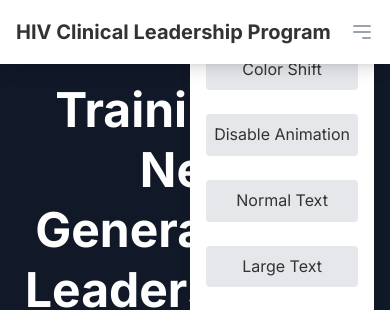
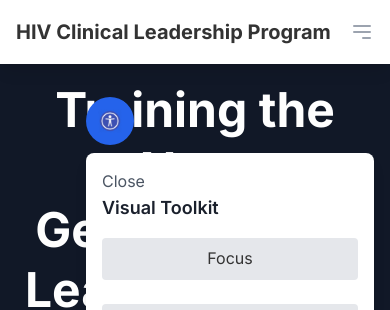
Before and after one commit to jusbuckingham/hiv-fellowship, a Next.js app: page / in a window 390 px wide. Both pictures are taken after a click on the button 354 px from the left and 808 px from the top of the page. Shown: the top 310 px of the page. Built offline with nearby package versions, Linux system fonts and the light colour scheme.

Commit message:
making acc widget more responsive

```diff
--- a/src/components/Accessibility.tsx
+++ b/src/components/Accessibility.tsx
@@ -5,6 +5,7 @@ import Image from 'next/image';
 
 const Accessibility = () => {
   const [open, setOpen] = useState(false);
+
   const [highlightLinks, setHighlightLinks] = useState(false);
   const [colorShift, setColorShift] = useState(false);
   const [animationsEnabled, setAnimationsEnabled] = useState(true);
@@ -19,17 +20,10 @@ const Accessibility = () => {
   const [showPageStructure, setShowPageStructure] = useState(false);
 
   useEffect(() => {
-    if (highlightLinks) {
-      document.querySelectorAll('a').forEach((link) => {
-        const element = link as HTMLElement;
-        element.style.backgroundColor = 'yellow';
-      });
-    } else {
-      document.querySelectorAll('a').forEach((link) => {
-        const element = link as HTMLElement;
-        element.style.backgroundColor = '';
-      });
-    }
+    document.querySelectorAll('a').forEach((link) => {
+      const element = link as HTMLElement;
+      element.style.backgroundColor = highlightLinks ? 'yellow' : '';
+    });
   }, [highlightLinks]);
 
   useEffect(() => {
@@ -102,17 +96,27 @@ const Accessibility = () => {
   );
 
   return (
-    <div className="fixed bottom-0 right-0 m-4 z-50">
+    <div className="fixed bottom-4 right-4 z-50 md:bottom-6 md:right-6 lg:bottom-8 lg:right-8">
       <button
         onClick={() => setOpen(!open)}
-        className="p-2 bg-blue-600 text-white rounded-full flex items-center justify-center"
+        className="p-3 bg-blue-600 text-white rounded-full flex items-center justify-center"
+        aria-label="Toggle Accessibility Widget"
       >
         <Image src="/images/accessibility/accessibility-icon.jpg" alt="Accessibility Icon" width={24} height={24} />
       </button>
       {open && (
-        <div className="bg-white shadow-lg rounded-lg p-4 mt-2">
-          <h2 className="text-lg font-semibold mb-2">Visual Toolkit</h2>
-          <div className="grid grid-cols-3 gap-2">
+        <div className="bg-white shadow-lg rounded-lg p-4 mt-2 w-72 sm:w-80 md:w-96 lg:w-104 max-h-[80vh] overflow-y-auto relative">
+          <div className="sticky top-0 bg-white z-10 pb-2">
+            <button
+              onClick={() => setOpen(false)}
+              className="text-gray-600 hover:text-gray-800"
+              aria-label="Close Accessibility Widget"
+            >
+              Close
+            </button>
+            <h2 className="text-lg font-semibold mb-2">Visual Toolkit</h2>
+          </div>
+          <div className="grid grid-cols-2 gap-2 sm:grid-cols-3">
             <button className="p-2 bg-gray-200 rounded" onClick={() => setFocusEnabled(!focusEnabled)}>
               {focusEnabled ? 'Unfocus' : 'Focus'}
             </button>
```
